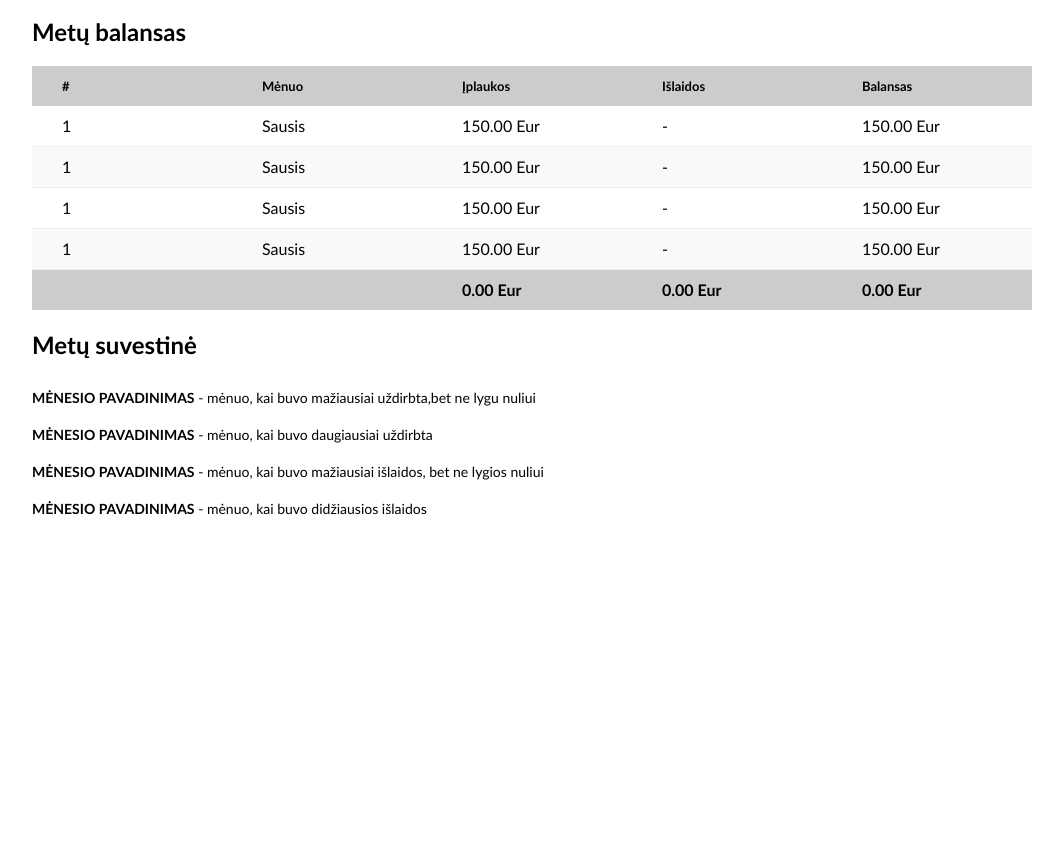
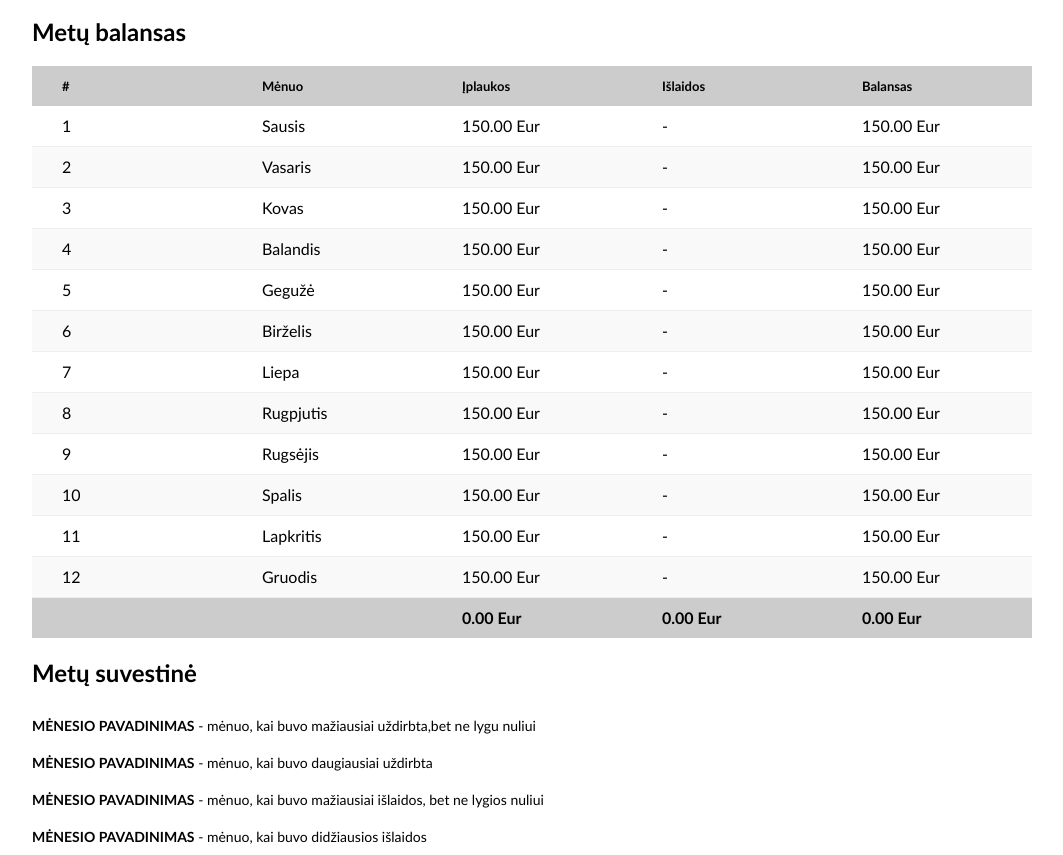
Before and after one commit to Jul1us5/Tables, a plain HTML site: page index.html in a window 1280 px wide. Shown: the part 42-897 px from the top of the page, without its empty margins (108-1171 px from the left). Before the commit the page ends 800 px from the top, so only its background shows below. Drawn offline with Linux system fonts and the light colour scheme.

Commit message:
printing month and table rows

```diff
--- a/index.html
+++ b/index.html
@@ -28,7 +28,7 @@
                     <div class="cell">Balansas</div>
                 </div>
                 <div class="table-content">
-                    <div class="table-row">
+                    <!-- <div class="table-row">
                         <div class="cell">1</div>
                         <div class="cell">Sausis</div>
                         <div class="cell">150.00 Eur</div>
@@ -55,7 +55,7 @@
                         <div class="cell">150.00 Eur</div>
                         <div class="cell">-</div>
                         <div class="cell">150.00 Eur</div>
-                    </div>
+                    </div> -->
                 </div>
                 <div class="table-footer">
                     <div class="cell"></div>
--- a/js/data.js
+++ b/js/data.js
@@ -13,4 +13,25 @@ const account = [
     { month: 12, expense: 200 }
 ];
 
-const months = ['Sausis', 'Vasaris', 'Kovas', 'Balandis', 'Gegužė', 'Birželis', 'Liepa', 'Rugpjutis', 'Rugsėjis', '	Spalis', 'Lapkritis', 'Gruodis'];
+const months = ['Sausis', 'Vasaris', 'Kovas', 'Balandis', 'Gegužė', 'Birželis', 'Liepa', 'Rugpjutis', 'Rugsėjis', 'Spalis', 'Lapkritis', 'Gruodis'];
+
+    let tables = document.querySelector('.table-content');
+    let HTML = '';
+    let after = '';
+
+
+    function getData(month, data) {
+        // console.log(months, account);
+        for(let i=0; i<month.length; i++) {
+            HTML += `<div class="table-row">
+                        <div class="cell">${i + 1}</div>
+                        <div class="cell">${month[i]}</div>
+                        <div class="cell">150.00 Eur</div>
+                        <div class="cell">-</div>
+                        <div class="cell">150.00 Eur</div>
+                    </div>`;
+        }
+        tables.innerHTML = HTML;
+    }
+
+    getData(months, account)
```
